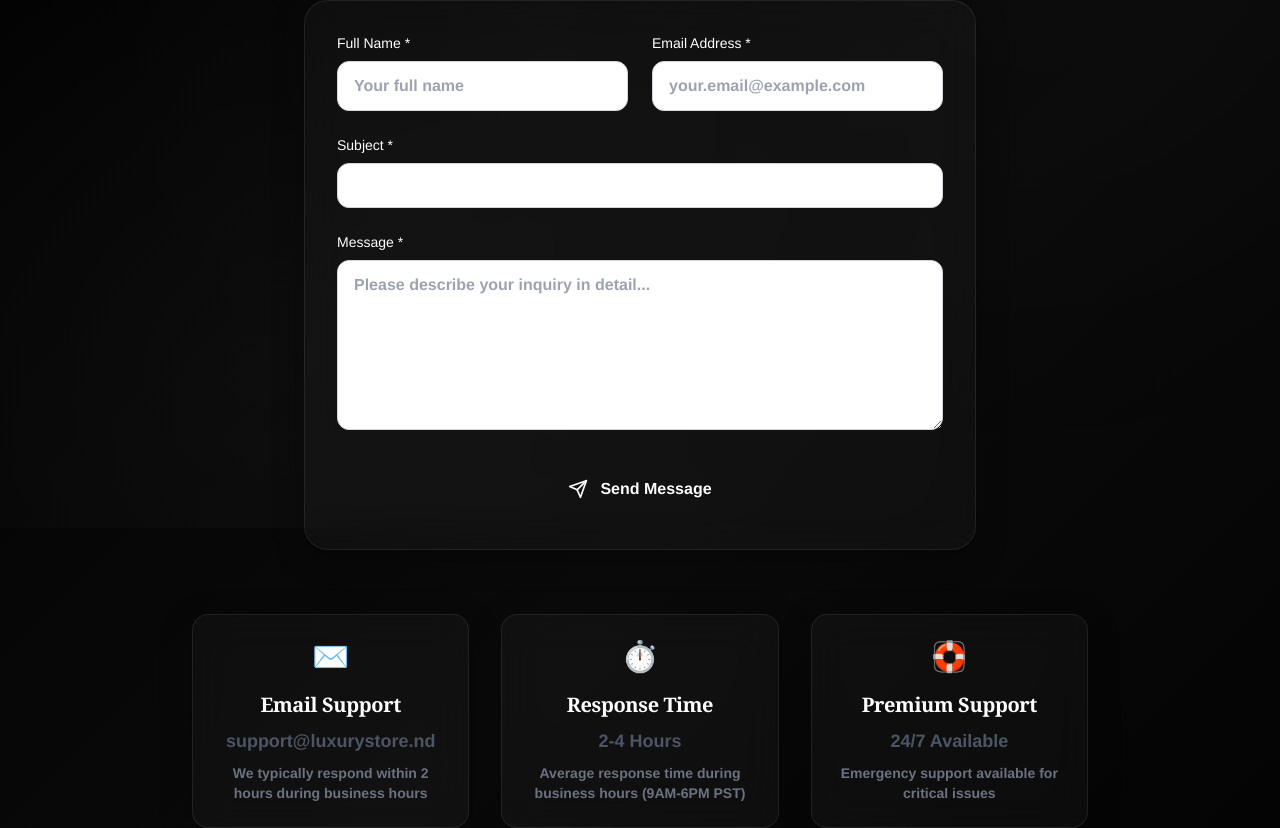
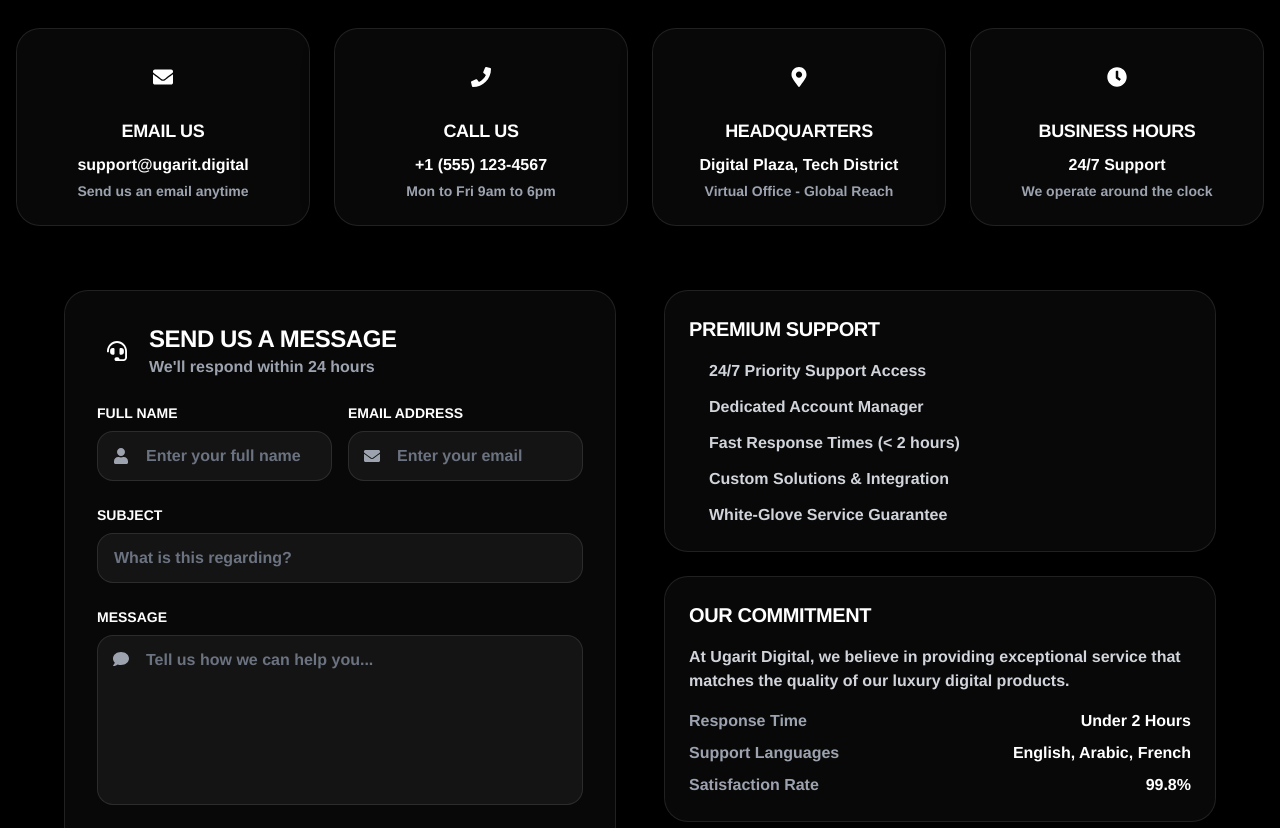
Before and after one commit to nadoor6/luxury-digital-store, a Next.js app: page /contact in a window 1280 px wide. Shown: the part 272-1100 px from the top of the page. Built offline with nearby package versions, Linux system fonts and the light colour scheme.

Commit message:
contact header fix

```diff
--- a/app/contact/page.tsx
+++ b/app/contact/page.tsx
@@ -1,76 +1,217 @@
-'use client'
+'use client';
 
-import { motion } from 'framer-motion'
-import ContactForm from '../../components/ContactForm'
-import Header from '../../components/Header'
-import Footer from '../../components/Footer'
+import { useState } from 'react';
+import { motion } from 'framer-motion';
+import ContactForm from '@/components/ContactForm';
+import { FaEnvelope, FaPhone, FaMapMarkerAlt, FaClock, FaHeadset } from 'react-icons/fa';
 
-export default function ContactPage() {
+export default function Contact() {
+  const [formSubmitted, setFormSubmitted] = useState(false);
+
+  const contactInfo = [
+    {
+      icon: FaEnvelope,
+      title: 'EMAIL US',
+      details: 'support@ugarit.digital',
+      description: 'Send us an email anytime'
+    },
+    {
+      icon: FaPhone,
+      title: 'CALL US',
+      details: '+1 (555) 123-4567',
+      description: 'Mon to Fri 9am to 6pm'
+    },
+    {
+      icon: FaMapMarkerAlt,
+      title: 'HEADQUARTERS',
+      details: 'Digital Plaza, Tech District',
+      description: 'Virtual Office - Global Reach'
+    },
+    {
+      icon: FaClock,
+      title: 'BUSINESS HOURS',
+      details: '24/7 Support',
+      description: 'We operate around the clock'
+    }
+  ];
+
   return (
-    <div className="min-h-screen flex flex-col">
-      <Header />
-      <main className="flex-grow py-20 px-4">
-        <div className="max-w-4xl mx-auto">
-          {/* Header */}
+    <div className="min-h-screen bg-black pt-24 pb-12">
+      <div className="container mx-auto px-4">
+        {/* Header Section */}
         <motion.div
-            className="text-center mb-16"
           initial={{ opacity: 0, y: 20 }}
           animate={{ opacity: 1, y: 0 }}
-            transition={{ duration: 0.6 }}
+          transition={{ duration: 0.8 }}
+          className="text-center mb-16"
         >
-            <h1 className="text-5xl font-bold mb-6 font-serif">Contact Us</h1>
-            <p className="text-xl text-gray-600 dark:text-gray-300 max-w-2xl mx-auto">
-              Get in touch with our premium support team. We're here to help you with any questions or concerns.
+          <h1 className="text-5xl md:text-6xl font-black text-white mb-6 brand-ugarit">
+            CONTACT US
+          </h1>
+          <p className="text-xl text-gray-400 max-w-2xl mx-auto font-helvetica font-bold">
+            Get in touch with our luxury support team. We're here to provide exceptional service for our discerning clients.
           </p>
         </motion.div>
 
-          {/* Contact Form */}
+        {/* Contact Info Grid */}
         <motion.div
           initial={{ opacity: 0, y: 20 }}
           animate={{ opacity: 1, y: 0 }}
-            transition={{ delay: 0.2, duration: 0.6 }}
+          transition={{ delay: 0.2, duration: 0.8 }}
+          className="grid grid-cols-1 md:grid-cols-2 lg:grid-cols-4 gap-6 mb-16"
         >
-            <ContactForm />
+          {contactInfo.map((item, index) => (
+            <motion.div
+              key={item.title}
+              initial={{ opacity: 0, y: 20 }}
+              animate={{ opacity: 1, y: 0 }}
+              transition={{ delay: index * 0.1 + 0.4 }}
+              whileHover={{ scale: 1.02 }}
+              className="glass-card rounded-2xl p-6 text-center border border-white/10 hover:border-white/20 transition-all duration-300"
+            >
+              <div className="w-12 h-12 rounded-2xl bg-gradient-to-r from-turquoise to-neon-blue flex items-center justify-center mx-auto mb-4">
+                <item.icon className="w-5 h-5 text-white" />
+              </div>
+              <h3 className="text-lg font-black text-white mb-2 font-helvetica-heavy">
+                {item.title}
+              </h3>
+              <p className="text-turquoise font-helvetica font-bold mb-1">
+                {item.details}
+              </p>
+              <p className="text-gray-400 text-sm font-helvetica">
+                {item.description}
+              </p>
+            </motion.div>
+          ))}
         </motion.div>
 
-          {/* Additional Info */}
+        {/* Main Content Grid */}
+        <div className="grid grid-cols-1 lg:grid-cols-2 gap-12 max-w-6xl mx-auto">
+          {/* Contact Form Section */}
           <motion.div
-            className="grid grid-cols-1 md:grid-cols-3 gap-8 mt-16"
-            initial={{ opacity: 0, y: 20 }}
-            animate={{ opacity: 1, y: 0 }}
-            transition={{ delay: 0.4, duration: 0.6 }}
+            initial={{ opacity: 0, x: -20 }}
+            animate={{ opacity: 1, x: 0 }}
+            transition={{ delay: 0.6, duration: 0.8 }}
+            className="glass-card rounded-2xl p-8 border border-white/10"
           >
+            <div className="flex items-center gap-3 mb-6">
+              <div className="w-10 h-10 rounded-xl bg-gradient-to-r from-turquoise to-neon-blue flex items-center justify-center">
+                <FaHeadset className="w-5 h-5 text-white" />
+              </div>
+              <div>
+                <h2 className="text-2xl font-black text-white font-helvetica-heavy">
+                  SEND US A MESSAGE
+                </h2>
+                <p className="text-gray-400 font-helvetica font-bold">
+                  We'll respond within 24 hours
+                </p>
+              </div>
+            </div>
+
+            {formSubmitted ? (
+              <motion.div
+                initial={{ opacity: 0, scale: 0.9 }}
+                animate={{ opacity: 1, scale: 1 }}
+                className="text-center py-12"
+              >
+                <div className="w-16 h-16 rounded-2xl bg-green-500/20 flex items-center justify-center mx-auto mb-4 border border-green-500/30">
+                  <FaEnvelope className="w-6 h-6 text-green-400" />
+                </div>
+                <h3 className="text-2xl font-black text-white mb-2 font-helvetica-heavy">
+                  MESSAGE SENT!
+                </h3>
+                <p className="text-gray-400 font-helvetica font-bold">
+                  Thank you for contacting us. We'll get back to you soon.
+                </p>
+                <button
+                  onClick={() => setFormSubmitted(false)}
+                  className="mt-6 px-6 py-3 bg-white/10 text-white rounded-xl hover:bg-white/20 transition-colors font-helvetica font-bold"
+                >
+                  SEND ANOTHER MESSAGE
+                </button>
+              </motion.div>
+            ) : (
+              <ContactForm onSuccess={() => setFormSubmitted(true)} />
+            )}
+          </motion.div>
+
+          {/* Additional Info Section */}
+          <motion.div
+            initial={{ opacity: 0, x: 20 }}
+            animate={{ opacity: 1, x: 0 }}
+            transition={{ delay: 0.8, duration: 0.8 }}
+            className="space-y-6"
+          >
+            {/* Premium Support Card */}
+            <div className="glass-card rounded-2xl p-6 border border-white/10">
+              <h3 className="text-xl font-black text-white mb-4 font-helvetica-heavy">
+                PREMIUM SUPPORT
+              </h3>
+              <ul className="space-y-3">
                 {[
-              {
-                title: 'Email Support',
-                content: 'support@luxurystore.nd',
-                icon: '✉️',
-                description: 'We typically respond within 2 hours during business hours'
-              },
-              {
-                title: 'Response Time',
-                content: '2-4 Hours',
-                icon: '⏱️',
-                description: 'Average response time during business hours (9AM-6PM PST)'
-              },
-              {
-                title: 'Premium Support',
-                content: '24/7 Available',
-                icon: '🛟',
-                description: 'Emergency support available for critical issues'
-              }
-            ].map((item, index) => (
-              <div key={item.title} className="text-center glass dark:glass-dark p-6 rounded-xl">
-                <div className="text-3xl mb-4">{item.icon}</div>
-                <h3 className="text-xl font-semibold mb-2 font-serif">{item.title}</h3>
-                <p className="text-gray-600 dark:text-gray-300 font-bold text-lg mb-2">{item.content}</p>
-                <p className="text-gray-500 dark:text-gray-400 text-sm">{item.description}</p>
+                  '24/7 Priority Support Access',
+                  'Dedicated Account Manager',
+                  'Fast Response Times (< 2 hours)',
+                  'Custom Solutions & Integration',
+                  'White-Glove Service Guarantee'
+                ].map((feature, index) => (
+                  <li key={index} className="flex items-center gap-3 text-gray-300 font-helvetica font-bold">
+                    <div className="w-2 h-2 bg-turquoise rounded-full"></div>
+                    {feature}
+                  </li>
+                ))}
+              </ul>
             </div>
-            ))}
+
+            {/* Service Commitment Card */}
+            <div className="glass-card rounded-2xl p-6 border border-white/10">
+              <h3 className="text-xl font-black text-white mb-4 font-helvetica-heavy">
+                OUR COMMITMENT
+              </h3>
+              <p className="text-gray-300 font-helvetica font-bold mb-4">
+                At Ugarit Digital, we believe in providing exceptional service that matches the quality of our luxury digital products.
+              </p>
+              <div className="space-y-2">
+                <div className="flex justify-between items-center">
+                  <span className="text-gray-400 font-helvetica font-bold">Response Time</span>
+                  <span className="text-turquoise font-helvetica-heavy">Under 2 Hours</span>
+                </div>
+                <div className="flex justify-between items-center">
+                  <span className="text-gray-400 font-helvetica font-bold">Support Languages</span>
+                  <span className="text-turquoise font-helvetica-heavy">English, Arabic, French</span>
+                </div>
+                <div className="flex justify-between items-center">
+                  <span className="text-gray-400 font-helvetica font-bold">Satisfaction Rate</span>
+                  <span className="text-turquoise font-helvetica-heavy">99.8%</span>
+                </div>
+              </div>
+            </div>
+
+            {/* Emergency Contact */}
+            <div className="glass-card rounded-2xl p-6 border border-yellow-500/20 bg-yellow-500/5">
+              <div className="flex items-center gap-3 mb-3">
+                <div className="w-8 h-8 rounded-xl bg-yellow-500/20 flex items-center justify-center border border-yellow-500/30">
+                  <FaPhone className="w-3 h-3 text-yellow-400" />
+                </div>
+                <h3 className="text-lg font-black text-white font-helvetica-heavy">
+                  URGENT SUPPORT
+                </h3>
+              </div>
+              <p className="text-gray-300 font-helvetica font-bold mb-3">
+                For critical issues requiring immediate attention
+              </p>
+              <div className="text-center">
+                <p className="text-yellow-400 text-lg font-helvetica-heavy mb-2">
+                  +1 (555) 911-UGARIT
+                </p>
+                <p className="text-gray-400 text-sm font-helvetica">
+                  Available 24/7 for premium clients
+                </p>
+              </div>
+            </div>
           </motion.div>
         </div>
-      </main>
-      <Footer />
       </div>
-  )
+    </div>
+  );
 }
--- a/components/ContactForm.tsx
+++ b/components/ContactForm.tsx
@@ -1,157 +1,127 @@
-'use client'
+'use client';
 
-import { motion } from 'framer-motion'
-import { useState } from 'react'
-import { Send, CheckCircle } from 'lucide-react'
+import { useState } from 'react';
+import { motion } from 'framer-motion';
+import { FaUser, FaEnvelope, FaComment, FaPaperPlane } from 'react-icons/fa';
 
-export default function ContactForm() {
+interface ContactFormProps {
+  onSuccess: () => void;
+}
+
+export default function ContactForm({ onSuccess }: ContactFormProps) {
   const [formData, setFormData] = useState({
     name: '',
     email: '',
     subject: '',
     message: ''
-  })
-  const [isSubmitting, setIsSubmitting] = useState(false)
-  const [isSubmitted, setIsSubmitted] = useState(false)
-
-  const handleChange = (e: React.ChangeEvent<HTMLInputElement | HTMLTextAreaElement | HTMLSelectElement>) => {
-    setFormData(prev => ({
-      ...prev,
-      [e.target.name]: e.target.value
-    }))
-  }
+  });
+  const [loading, setLoading] = useState(false);
 
   const handleSubmit = async (e: React.FormEvent) => {
-    e.preventDefault()
-    setIsSubmitting(true)
+    e.preventDefault();
+    setLoading(true);
 
     // Simulate form submission
-    await new Promise(resolve => setTimeout(resolve, 2000))
+    await new Promise(resolve => setTimeout(resolve, 2000));
 
-    setIsSubmitting(false)
-    setIsSubmitted(true)
+    setLoading(false);
+    onSuccess();
+  };
 
-    // Reset form after 3 seconds
-    setTimeout(() => {
-      setIsSubmitted(false)
-      setFormData({ name: '', email: '', subject: '', message: '' })
-    }, 3000)
-  }
-
-  if (isSubmitted) {
-    return (
-      <motion.div
-        initial={{ opacity: 0, scale: 0.8 }}
-        animate={{ opacity: 1, scale: 1 }}
-        className="text-center py-12"
-      >
-        <CheckCircle className="w-16 h-16 text-turquoise mx-auto mb-4" />
-        <h3 className="text-2xl font-semibold mb-2">Message Sent!</h3>
-        <p className="text-gray-600 dark:text-gray-300">
-          Thank you for your message. We'll get back to you within 24 hours.
-        </p>
-      </motion.div>
-    )
-  }
+  const handleChange = (e: React.ChangeEvent<HTMLInputElement | HTMLTextAreaElement>) => {
+    setFormData({
+      ...formData,
+      [e.target.name]: e.target.value
+    });
+  };
 
   return (
-    <motion.form
-      onSubmit={handleSubmit}
-      className="max-w-2xl mx-auto glass dark:glass-dark p-8 rounded-2xl"
-      initial={{ opacity: 0, y: 20 }}
-      animate={{ opacity: 1, y: 0 }}
-      transition={{ duration: 0.6 }}
-    >
-      <div className="grid grid-cols-1 md:grid-cols-2 gap-6 mb-6">
+    <form onSubmit={handleSubmit} className="space-y-6">
+      <div className="grid grid-cols-1 md:grid-cols-2 gap-4">
         <div>
-          <label htmlFor="name" className="block text-sm font-medium mb-2">
-            Full Name *
+          <label className="block text-sm font-black text-white mb-2 font-helvetica">
+            FULL NAME
           </label>
-          <input
-            type="text"
-            id="name"
-            name="name"
-            required
-            value={formData.name}
-            onChange={handleChange}
-            className="w-full px-4 py-3 rounded-lg border border-gray-300 dark:border-gray-600 bg-white dark:bg-gray-800 focus:outline-none focus:ring-2 focus:ring-turquoise transition-all"
-            placeholder="Your full name"
-          />
+          <div className="relative">
+            <FaUser className="absolute left-4 top-1/2 transform -translate-y-1/2 text-gray-400 w-4 h-4" />
+            <input
+              type="text"
+              name="name"
+              value={formData.name}
+              onChange={handleChange}
+              required
+              className="w-full pl-12 pr-4 py-3 bg-white/5 border border-white/10 rounded-xl text-white placeholder-gray-500 focus:outline-none focus:ring-2 focus:ring-turquoise/50 focus:border-transparent transition-all duration-300 font-helvetica font-bold"
+              placeholder="Enter your full name"
+            />
+          </div>
         </div>
 
         <div>
-          <label htmlFor="email" className="block text-sm font-medium mb-2">
-            Email Address *
+          <label className="block text-sm font-black text-white mb-2 font-helvetica">
+            EMAIL ADDRESS
           </label>
-          <input
-            type="email"
-            id="email"
-            name="email"
+          <div className="relative">
+            <FaEnvelope className="absolute left-4 top-1/2 transform -translate-y-1/2 text-gray-400 w-4 h-4" />
+            <input
+              type="email"
+              name="email"
+              value={formData.email}
+              onChange={handleChange}
+              required
+              className="w-full pl-12 pr-4 py-3 bg-white/5 border border-white/10 rounded-xl text-white placeholder-gray-500 focus:outline-none focus:ring-2 focus:ring-turquoise/50 focus:border-transparent transition-all duration-300 font-helvetica font-bold"
+              placeholder="Enter your email"
+            />
+          </div>
+        </div>
+      </div>
+
+      <div>
+        <label className="block text-sm font-black text-white mb-2 font-helvetica">
+          SUBJECT
+        </label>
+        <input
+          type="text"
+          name="subject"
+          value={formData.subject}
+          onChange={handleChange}
+          required
+          className="w-full px-4 py-3 bg-white/5 border border-white/10 rounded-xl text-white placeholder-gray-500 focus:outline-none focus:ring-2 focus:ring-turquoise/50 focus:border-transparent transition-all duration-300 font-helvetica font-bold"
+          placeholder="What is this regarding?"
+        />
+      </div>
+
+      <div>
+        <label className="block text-sm font-black text-white mb-2 font-helvetica">
+          MESSAGE
+        </label>
+        <div className="relative">
+          <FaComment className="absolute left-4 top-4 text-gray-400 w-4 h-4" />
+          <textarea
+            name="message"
+            value={formData.message}
+            onChange={handleChange}
             required
-            value={formData.email}
-            onChange={handleChange}
-            className="w-full px-4 py-3 rounded-lg border border-gray-300 dark:border-gray-600 bg-white dark:bg-gray-800 focus:outline-none focus:ring-2 focus:ring-turquoise transition-all"
-            placeholder="your.email@example.com"
+            rows={6}
+            className="w-full pl-12 pr-4 py-3 bg-white/5 border border-white/10 rounded-xl text-white placeholder-gray-500 focus:outline-none focus:ring-2 focus:ring-turquoise/50 focus:border-transparent transition-all duration-300 font-helvetica font-bold resize-none"
+            placeholder="Tell us how we can help you..."
           />
         </div>
       </div>
 
-      <div className="mb-6">
-        <label htmlFor="subject" className="block text-sm font-medium mb-2">
-          Subject *
-        </label>
-        <select
-          id="subject"
-          name="subject"
-          required
-          value={formData.subject}
-          onChange={handleChange}
-          className="w-full px-4 py-3 rounded-lg border border-gray-300 dark:border-gray-600 bg-white dark:bg-gray-800 focus:outline-none focus:ring-2 focus:ring-turquoise transition-all"
-        >
-          <option value="">Select a subject</option>
-          <option value="general">General Inquiry</option>
-          <option value="support">Technical Support</option>
-          <option value="billing">Billing Issue</option>
-          <option value="product">Product Question</option>
-          <option value="other">Other</option>
-        </select>
-      </div>
-
-      <div className="mb-6">
-        <label htmlFor="message" className="block text-sm font-medium mb-2">
-          Message *
-        </label>
-        <textarea
-          id="message"
-          name="message"
-          required
-          rows={6}
-          value={formData.message}
-          onChange={handleChange}
-          className="w-full px-4 py-3 rounded-lg border border-gray-300 dark:border-gray-600 bg-white dark:bg-gray-800 focus:outline-none focus:ring-2 focus:ring-turquoise transition-all resize-vertical"
-          placeholder="Please describe your inquiry in detail..."
-        />
-      </div>
-
       <motion.button
         type="submit"
-        disabled={isSubmitting}
-        className="w-full bg-turquoise text-dark-grey py-4 px-6 rounded-lg font-semibold flex items-center justify-center gap-3 transition-all hover:bg-opacity-90 disabled:opacity-50 disabled:cursor-not-allowed"
-        whileHover={{ scale: isSubmitting ? 1 : 1.02 }}
-        whileTap={{ scale: isSubmitting ? 1 : 0.98 }}
+        disabled={loading}
+        whileHover={{ scale: loading ? 1 : 1.02 }}
+        whileTap={{ scale: loading ? 1 : 0.98 }}
+        className="w-full btn-luxury flex items-center justify-center gap-3 text-lg font-black font-helvetica disabled:opacity-50 disabled:cursor-not-allowed py-4"
       >
-        {isSubmitting ? (
-          <>
-            <div className="w-5 h-5 border-2 border-dark-grey border-t-transparent rounded-full animate-spin" />
-            Sending...
-          </>
+        {loading ? (
+          <div className="w-5 h-5 border-2 border-black border-t-transparent rounded-full animate-spin" />
         ) : (
-          <>
-            <Send className="w-5 h-5" />
-            Send Message
-          </>
+          <FaPaperPlane className="w-5 h-5" />
         )}
+        {loading ? 'SENDING MESSAGE...' : 'SEND MESSAGE'}
       </motion.button>
-    </motion.form>
-  )
+    </form>
+  );
 }
```
Lines whose indentation alone changed are shown as unchanged.
